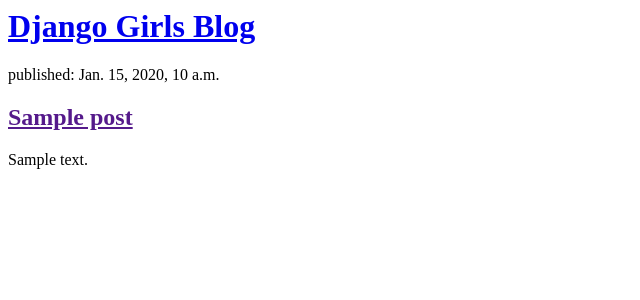
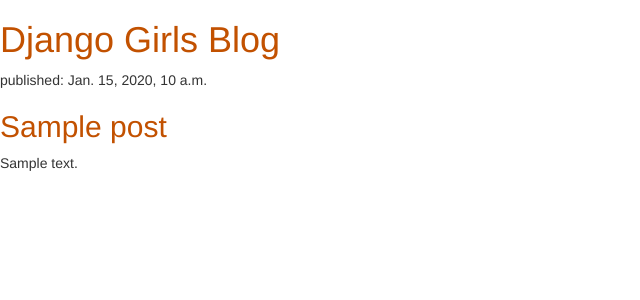
Before and after one commit to dgonz234/my-first-blog, a Django app: page / in a window 1280 px wide. Shown: the top 300 px of the page, without its empty margins (0-640 px from the left). Run offline with Django 3.2, Linux system fonts and the light colour scheme; tables that the repository leaves empty hold one stand-in row (values such as "Sample post"); some libraries are stand-ins or nearby versions.

Commit message:
Trying to fix HTML error

```diff
--- /dev/null
+++ b/blog/static/css/blog.css
@@ -0,0 +1,3 @@
+h1 a, h2 a {
+    color: #C25100;
+}
--- a/blog/templates/blog/post_list.html
+++ b/blog/templates/blog/post_list.html
@@ -1,13 +1,16 @@
+{% load static %}
 <html>
     <head>
         <title>Django Girls blog</title>
+        <link rel="stylesheet" href="//maxcdn.bootstrapcdn.com/bootstrap/3.2.0/css/bootstrap.min.css">
+        <link rel="stylesheet" href="//maxcdn.bootstrapcdn.com/bootstrap/3.2.0/css/bootstrap-theme.min.css">
+        <link rel="stylesheet" href="{% static 'css/blog.css' %}">
     </head>
     <body>
         <div>
-            <h1><a href="/">Django Girls Blog {{ posts.length }}</a></h1>
+            <h1><a href="/">Django Girls Blog</a></h1>
         </div>
 
-        {% block content %}
         {% for post in posts %}
             <div>
                 <p>published: {{ post.published_date }}</p>
@@ -15,6 +18,5 @@
                 <p>{{ post.text|linebreaksbr }}</p>
             </div>
         {% endfor %}
-        {% endblock %}
     </body>
 </html>
```
